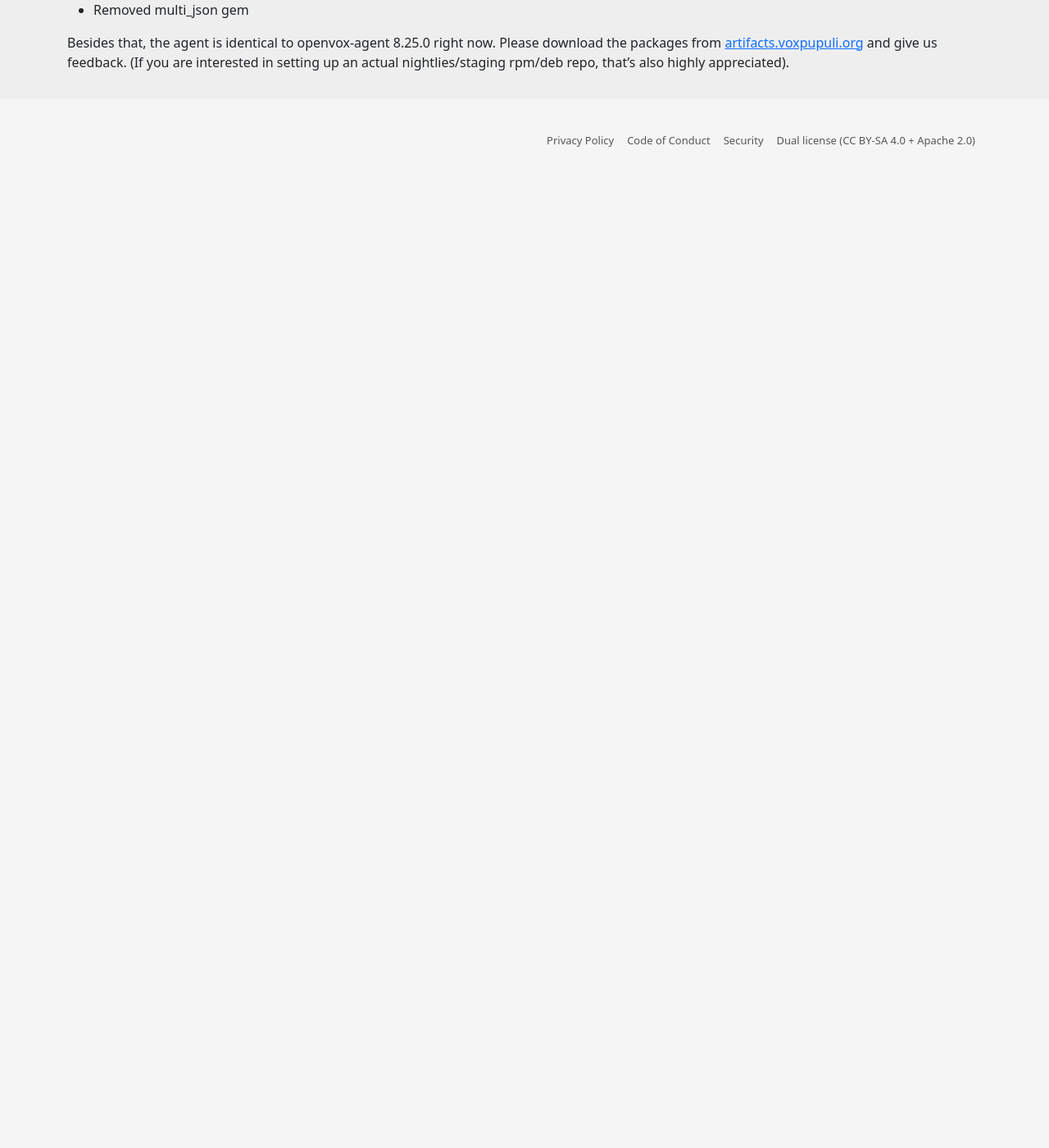
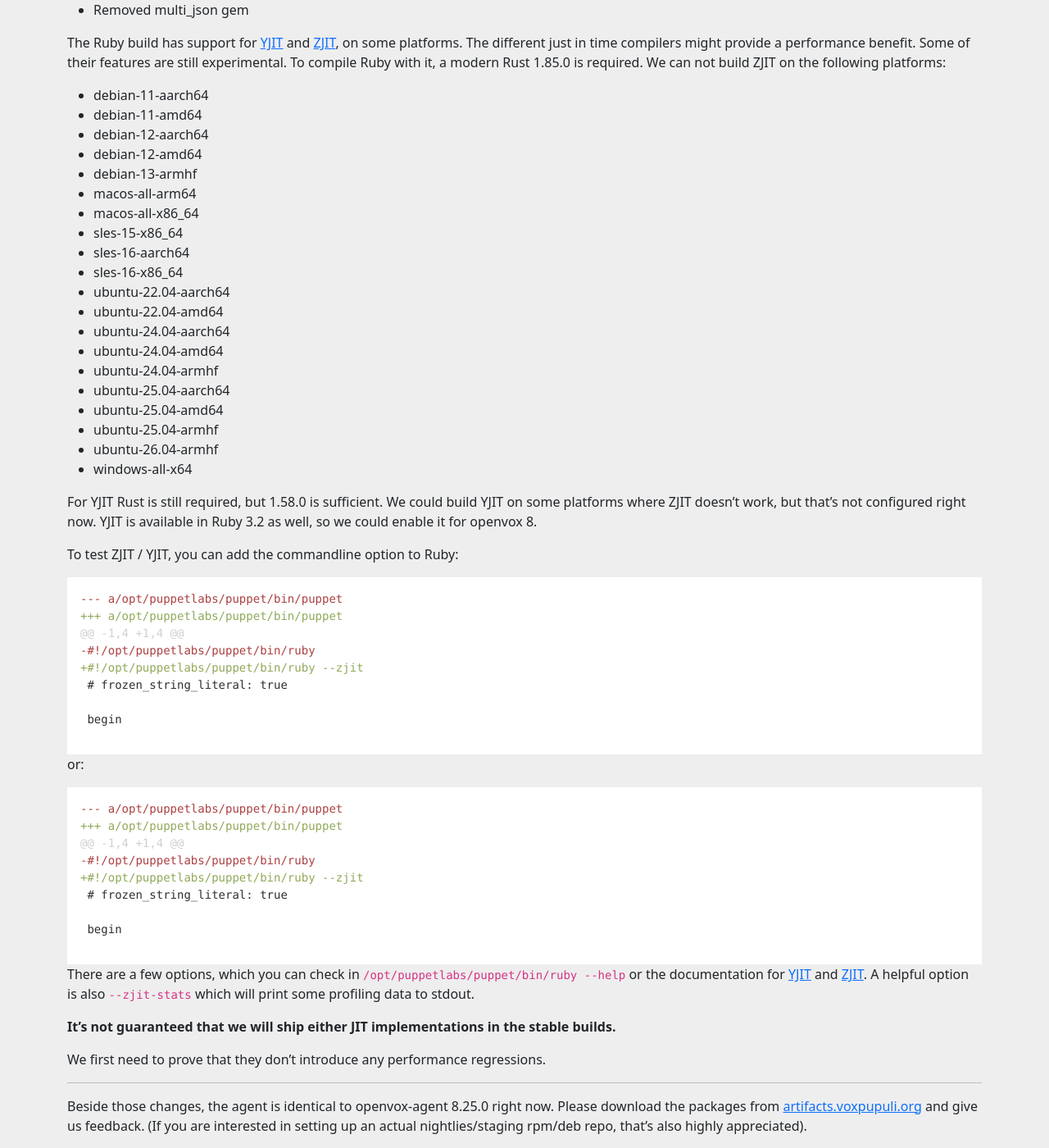
Before and after one commit to voxpupuli/voxpupuli.github.io, a Jekyll site: the page built from _posts/2026-02-26-road-to-openvox-9.md, in a window 1280 px wide and 1400 px high, scrolled down 531 px. Shown: the whole window at 82% size. Built offline with Jekyll 4.4.1, drawn with Linux system fonts in a browser that asks for light colours; nearby versions of some CDN libraries; before the commit the page ends 900 px from its top, so only the background shows below that.

Commit message:
document YJIT / ZJIT for openvox 9

````diff
--- a/_posts/2026-02-26-road-to-openvox-9.md
+++ b/_posts/2026-02-26-road-to-openvox-9.md
@@ -21,6 +21,71 @@
 * Removed curl from the agent package
 * Removed multi_json gem
 
-Besides that, the agent is identical to openvox-agent 8.25.0 right now.
+The Ruby build has support for [YJIT](https://docs.ruby-lang.org/en/4.0/jit/yjit_md.html) and [ZJIT](https://docs.ruby-lang.org/en/4.0/jit/zjit_md.html), on some platforms.
+The different just in time compilers might provide a performance benefit.
+Some of their features are still experimental.
+To compile Ruby with it, a modern Rust 1.85.0 is required. We can not build ZJIT on the following platforms:
+
+* debian-11-aarch64
+* debian-11-amd64
+* debian-12-aarch64
+* debian-12-amd64
+* debian-13-armhf
+* macos-all-arm64
+* macos-all-x86_64
+* sles-15-x86_64
+* sles-16-aarch64
+* sles-16-x86_64
+* ubuntu-22.04-aarch64
+* ubuntu-22.04-amd64
+* ubuntu-24.04-aarch64
+* ubuntu-24.04-amd64
+* ubuntu-24.04-armhf
+* ubuntu-25.04-aarch64
+* ubuntu-25.04-amd64
+* ubuntu-25.04-armhf
+* ubuntu-26.04-armhf
+* windows-all-x64
+
+For YJIT Rust is still required, but 1.58.0 is sufficient.
+We could build YJIT on some platforms where ZJIT doesn't work, but that's not configured right now.
+YJIT is available in Ruby 3.2 as well, so we could enable it for openvox 8.
+
+To test ZJIT / YJIT, you can add the commandline option to Ruby:
+
+```diff
+--- a/opt/puppetlabs/puppet/bin/puppet
++++ a/opt/puppetlabs/puppet/bin/puppet
+@@ -1,4 +1,4 @@
+-#!/opt/puppetlabs/puppet/bin/ruby
++#!/opt/puppetlabs/puppet/bin/ruby --zjit
+ # frozen_string_literal: true
+
+ begin
+```
+
+or:
+
+```diff
+--- a/opt/puppetlabs/puppet/bin/puppet
++++ a/opt/puppetlabs/puppet/bin/puppet
+@@ -1,4 +1,4 @@
+-#!/opt/puppetlabs/puppet/bin/ruby
++#!/opt/puppetlabs/puppet/bin/ruby --zjit
+ # frozen_string_literal: true
+
+ begin
+```
+
+There are a few options, which you can check in `/opt/puppetlabs/puppet/bin/ruby --help` or the documentation for [YJIT](https://docs.ruby-lang.org/en/4.0/jit/yjit_md.html) and [ZJIT](https://docs.ruby-lang.org/en/4.0/jit/zjit_md.html).
+A helpful option is also `--zjit-stats` which will print some profiling data to stdout.
+
+**It's not guaranteed that we will ship either JIT implementations in the stable builds.**
+
+We first need to prove that they don't introduce any performance regressions.
+
+---
+
+Beside those changes, the agent is identical to openvox-agent 8.25.0 right now.
 Please download the packages from [artifacts.voxpupuli.org](https://artifacts.voxpupuli.org/openvox-agent/8.25.0.9.g086d1fd67/) and give us feedback.
 (If you are interested in setting up an actual nightlies/staging rpm/deb repo, that's also highly appreciated).
````
